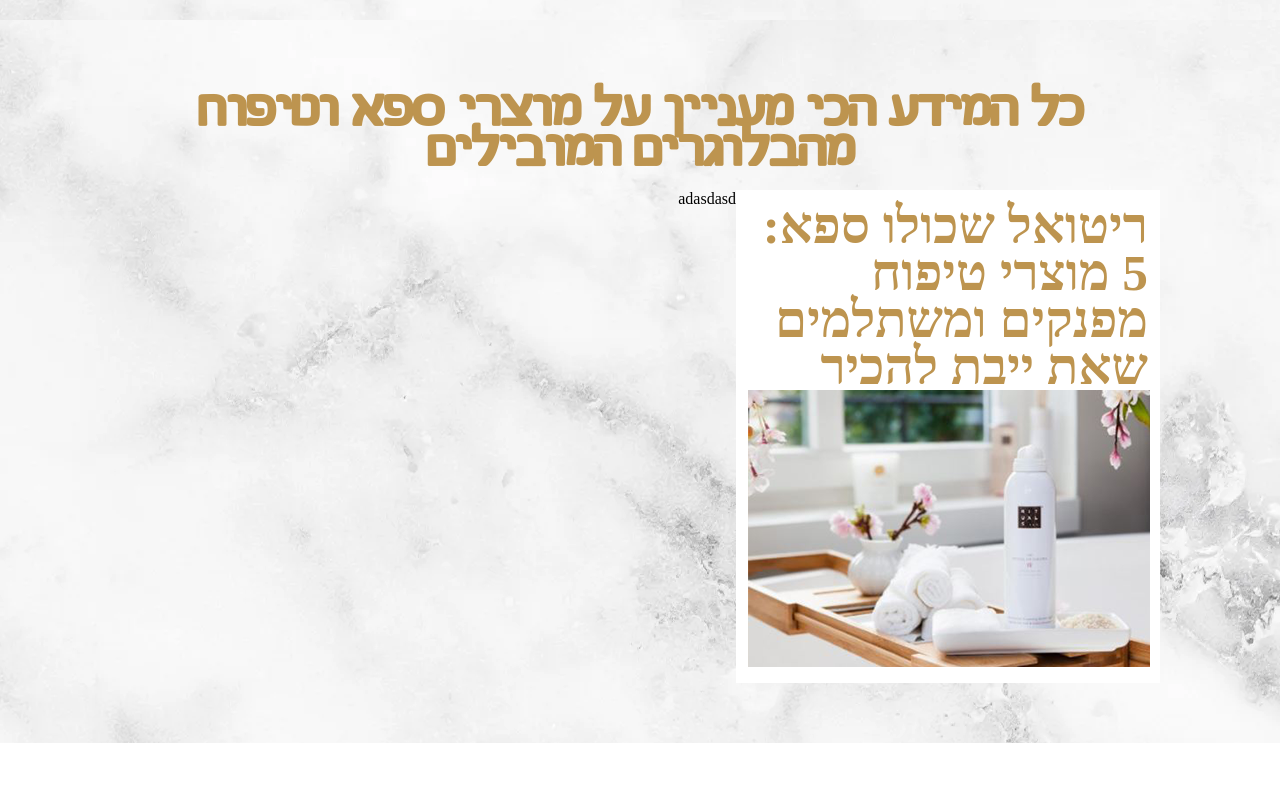
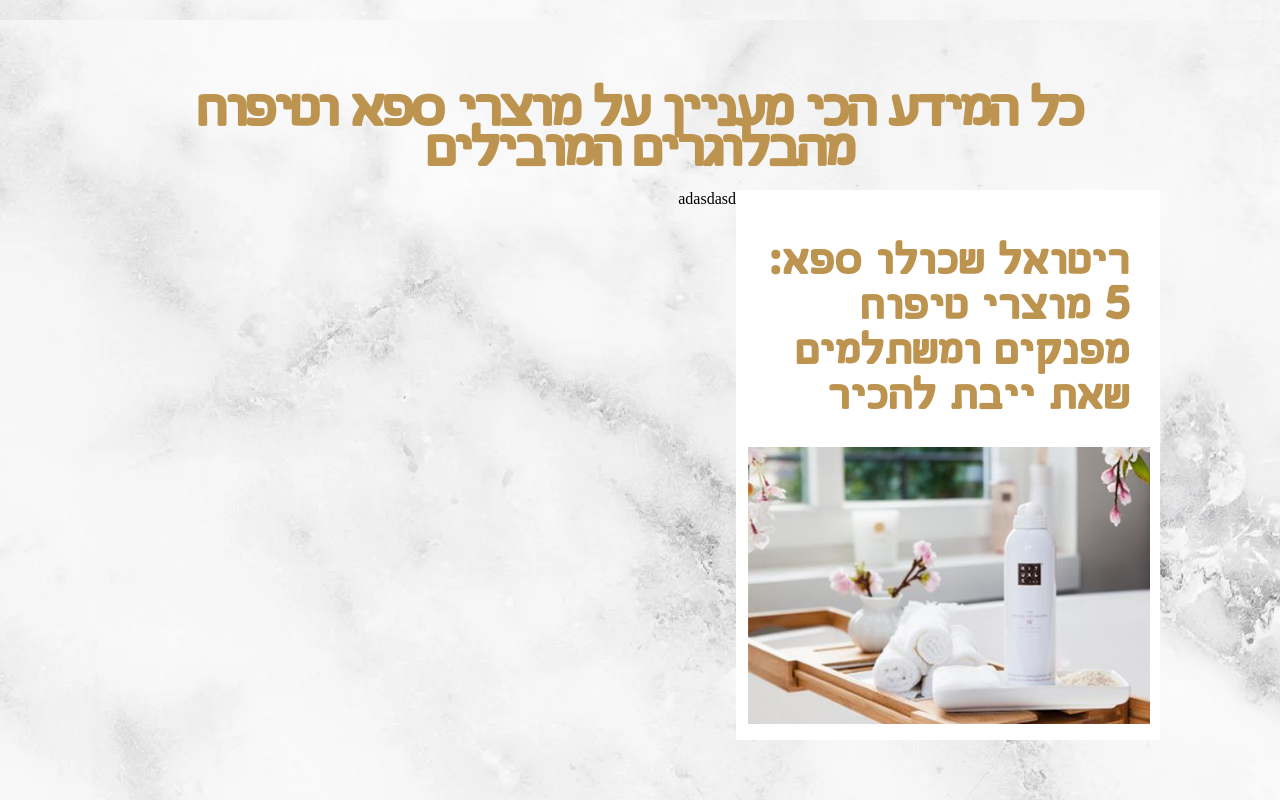
Before and after one commit to EArehon/Interview-task, a plain HTML site: page index.html in a window 1280 px wide. Shown: the part 1240-2040 px from the top of the page. Before the commit the page ends 1983 px from the top, so only its background shows below. Drawn offline with Linux system fonts and the light colour scheme.

Commit message:
feat: start blog

```diff
--- a/css/style.scss
+++ b/css/style.scss
@@ -11,6 +11,7 @@
 
 :root {
     --colorGold: #bd944f;
+    --fontTeom: "CloudWorld";
 }
 
 .container {
@@ -77,8 +78,9 @@
         background-repeat: no-repeat;
 
         h2 {
-            font-family: "CloudWorld";
+            font-family: var(--fontTeom);
             font-size: 60px;
+            font-weight: bold;
             text-align: center;
             color: var(--colorGold);
             line-height: 65px;
@@ -97,8 +99,9 @@
         background-repeat: no-repeat;
 
         h2 {
-            font-family: "CloudWorld";
+            font-family: var(--fontTeom);
             font-size: 60px;
+            font-weight: bold;
             text-align: center;
             color: var(--colorGold);
             line-height: 40px;
@@ -122,11 +125,18 @@
 
                     &-title {
                         color: var(--colorGold);
-                        font-size: 44px;
-                        line-height: 47px;
+                        font-family: var(--fontTeom);
+                        font-weight: bold;
+                        font-size: 40px;
+                        line-height: 45px;
                         direction: rtl;
+                        margin-top: 30px;
+                        margin-right: 18px;
+                        padding-left: 15px;
+                        letter-spacing: 2px;
+                        margin-bottom: 35px;
+
                     }
-
                 }
 
                 &:first-child {
```
Also changed, not shown: css/style.css.
